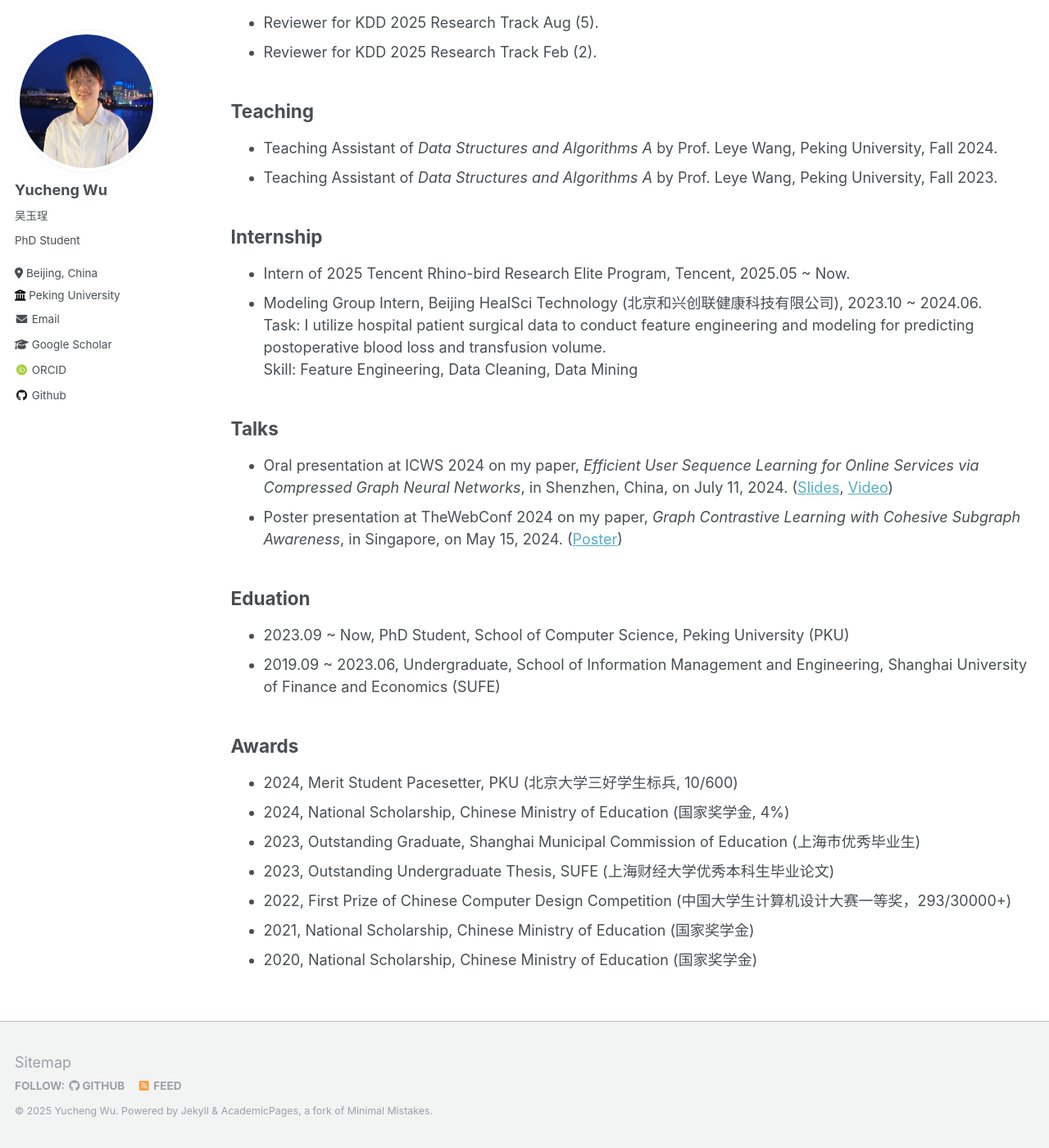
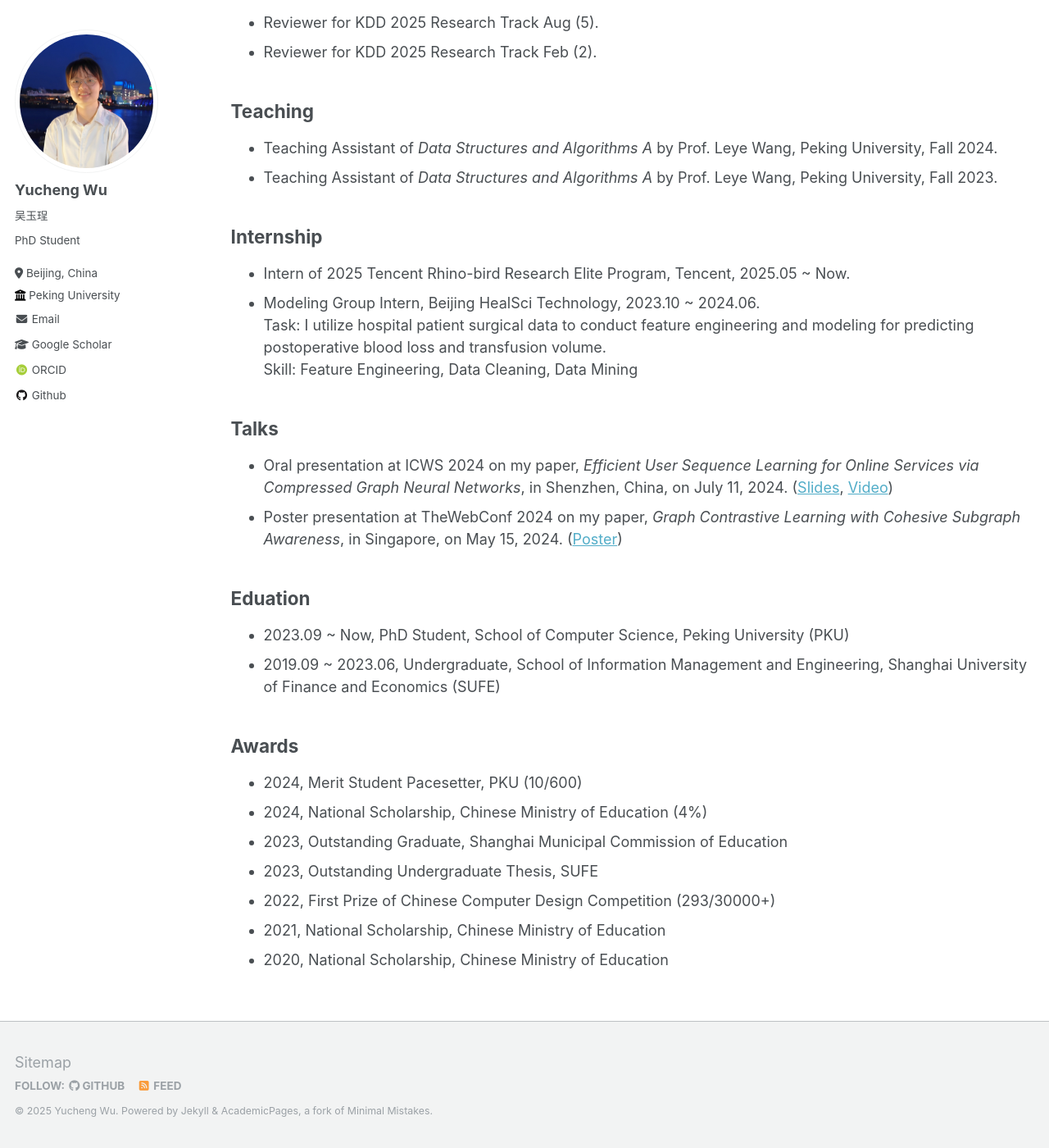
Before and after one commit to wuyucheng2002/wuyucheng2002.github.io, a Jekyll site: the page built from _pages/experience.md, in a window 1280 px wide and 1400 px high, scrolled down 222 px. Shown: the whole window at 82% size. Built offline with Jekyll 4.4.1, drawn with Linux system fonts in a browser that asks for light colours; some web fonts are replaced.

Commit message:
Update experience.md

```diff
--- a/_pages/experience.md
+++ b/_pages/experience.md
@@ -18,7 +18,7 @@ author_profile: true
 ## Internship
 
 * Intern of 2025 Tencent Rhino-bird Research Elite Program, Tencent, 2025.05 ~ Now.
-* Modeling Group Intern, Beijing HealSci Technology (北京和兴创联健康科技有限公司), 2023.10 ~ 2024.06. <br/>
+* Modeling Group Intern, Beijing HealSci Technology, 2023.10 ~ 2024.06. <br/>
 Task: I utilize hospital patient surgical data to conduct feature engineering and modeling for predicting postoperative blood loss and transfusion volume. <br/>
 Skill: Feature Engineering, Data Cleaning, Data Mining
 
@@ -35,10 +35,10 @@ Skill: Feature Engineering, Data Cleaning, Data Mining
 
 ## Awards
 
-* 2024, Merit Student Pacesetter, PKU (北京大学三好学生标兵, 10/600)
-* 2024, National Scholarship, Chinese Ministry of Education (国家奖学金, 4%)
-* 2023, Outstanding Graduate, Shanghai Municipal Commission of Education (上海市优秀毕业生)
-* 2023, Outstanding Undergraduate Thesis, SUFE (上海财经大学优秀本科生毕业论文)
-* 2022, First Prize of Chinese Computer Design Competition (中国大学生计算机设计大赛一等奖，293/30000+)
-* 2021, National Scholarship, Chinese Ministry of Education (国家奖学金)
-* 2020, National Scholarship, Chinese Ministry of Education (国家奖学金)
+* 2024, Merit Student Pacesetter, PKU (10/600)
+* 2024, National Scholarship, Chinese Ministry of Education (4%)
+* 2023, Outstanding Graduate, Shanghai Municipal Commission of Education
+* 2023, Outstanding Undergraduate Thesis, SUFE
+* 2022, First Prize of Chinese Computer Design Competition (293/30000+)
+* 2021, National Scholarship, Chinese Ministry of Education
+* 2020, National Scholarship, Chinese Ministry of Education
```
